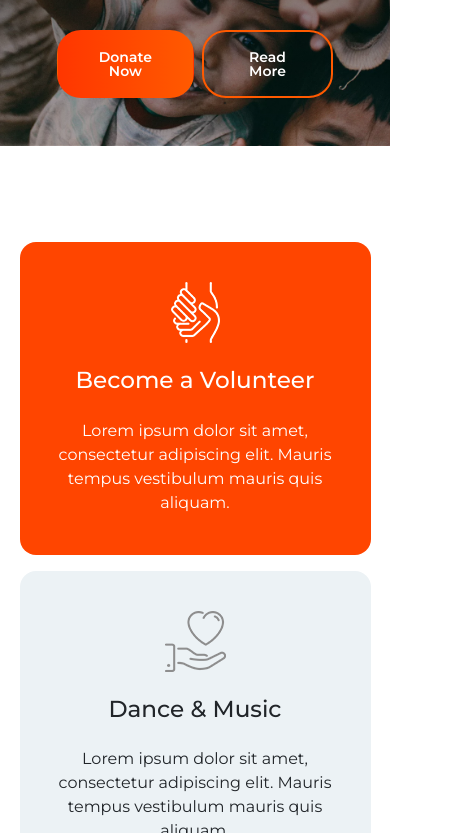
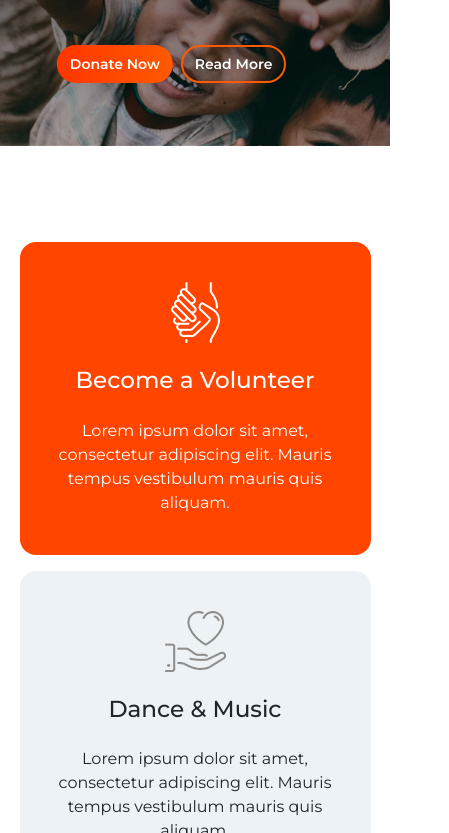
Before and after one commit to Youssef23122003/Donation-Website, a plain HTML site: page index.html in a window 390 px wide. Shown: the part 337-1170 px from the top of the page, 449 px wide, since content can reach past the window. Drawn offline with Linux system fonts and the light colour scheme; a web font is replaced by a local one.

```diff
--- a/media.css
+++ b/media.css
@@ -39,6 +39,13 @@
 
 .bring-water{
     width: 100% !important;
+}
+
+.buttons-container .btn,
+.welcome-charity .btn,
+.Featured-Cause .btn {
+    padding: 10px 12px;
+
 }
 
 }
```
